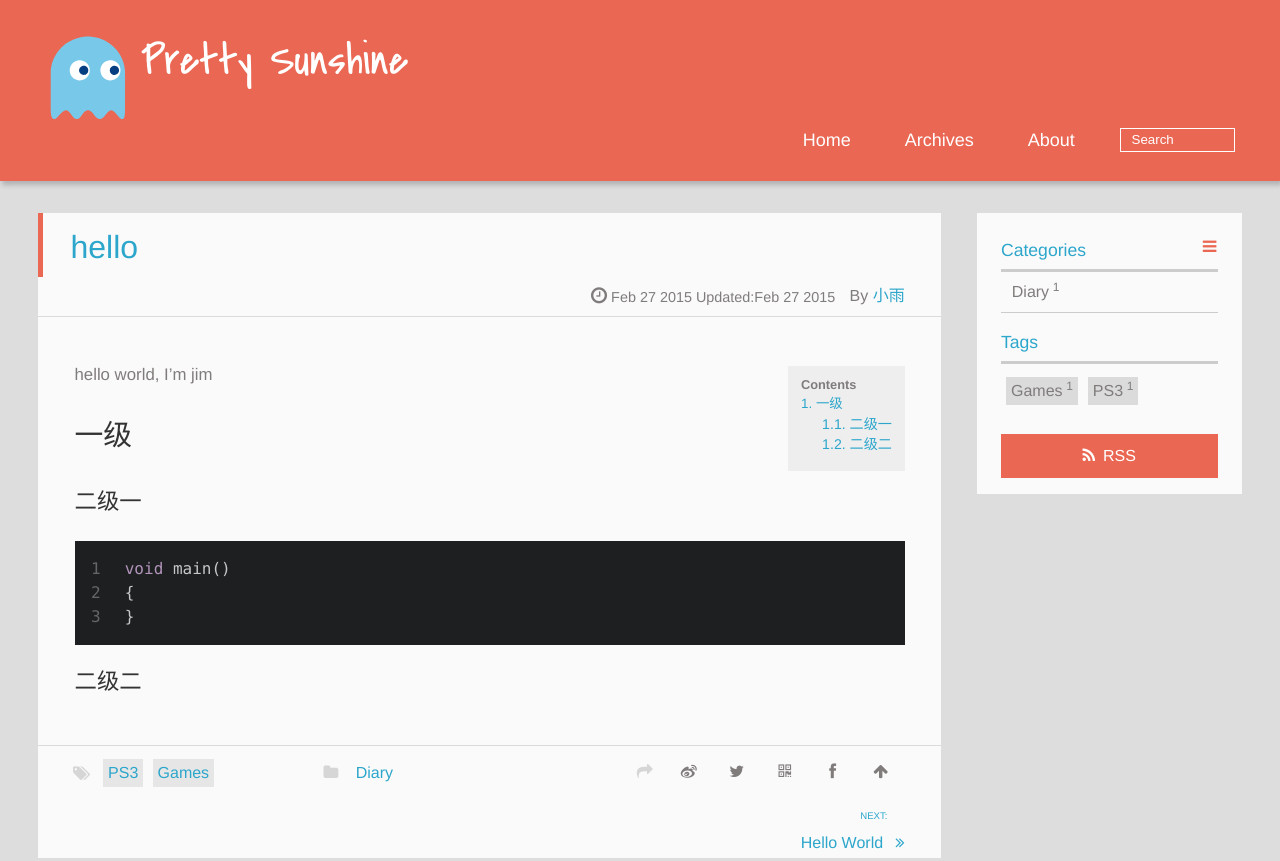
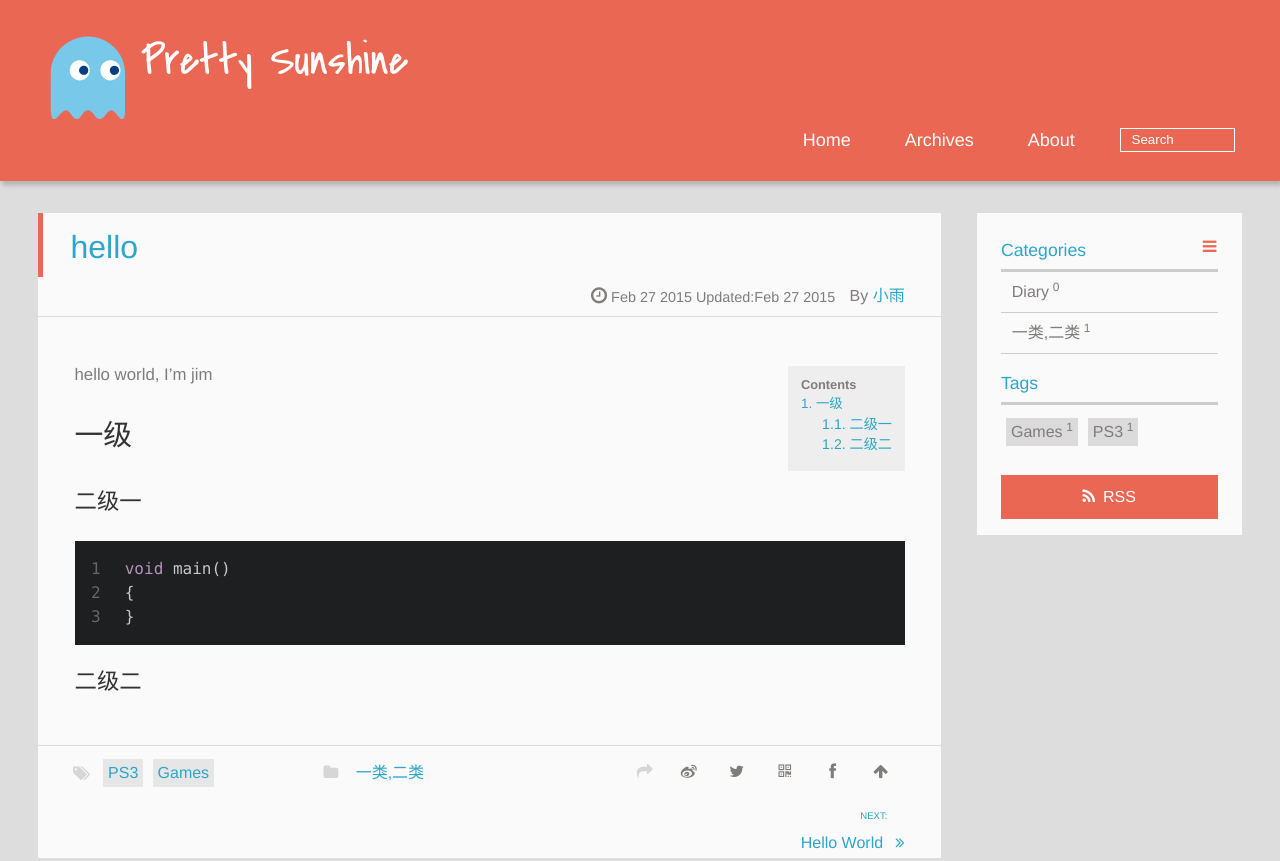
Before and after one commit to yangguosdxl/yangguosdxl..github.com, a plain HTML site: page 2015/02/27/hello/index.html in a window 1280 px wide. Shown: the top 861 px of the page. Drawn offline with Linux system fonts and the light colour scheme.

Commit message:
Site updated: 2015-02-27 15:53:54

```diff
--- a/2015/02/27/hello/index.html
+++ b/2015/02/27/hello/index.html
@@ -81,7 +81,7 @@
     </p>
   <p class="article-time">
     <time datetime="2015-02-27T01:50:45.000Z" itemprop="datePublished">Feb 27 2015</time>
-    Updated:<time datetime="2015-02-27T07:45:40.588Z" itemprop="dateModified">Feb 27 2015</time>
+    Updated:<time datetime="2015-02-27T07:53:38.592Z" itemprop="dateModified">Feb 27 2015</time>
 
   </p>
 </header>
@@ -111,7 +111,7 @@
 
 <div class="article-categories">
   <span></span>
-  <a class="article-category-link" href="/categories/Diary/">Diary</a>
+  <a class="article-category-link" href="/categories/一类-二类/">一类,二类</a>
 </div>
 
 
@@ -156,7 +156,9 @@
 	<p class="asidetitle">Categories</p>
 		<ul>
 
-			<li><a href="/categories/Diary/" title="Diary">Diary<sup>1</sup></a></li>
+			<li><a href="/categories/Diary/" title="Diary">Diary<sup>0</sup></a></li>
+
+			<li><a href="/categories/一类-二类/" title="一类,二类">一类,二类<sup>1</sup></a></li>
 
 		</ul>
 </div>
```
Also changed, not shown: 2015/02/27/hello-world/index.html (+3 -1 lines), categories/一类-二类/index.html (renamed from categories/Diary/index.html, +2 -2 lines), index.html (+3 -1 lines).
